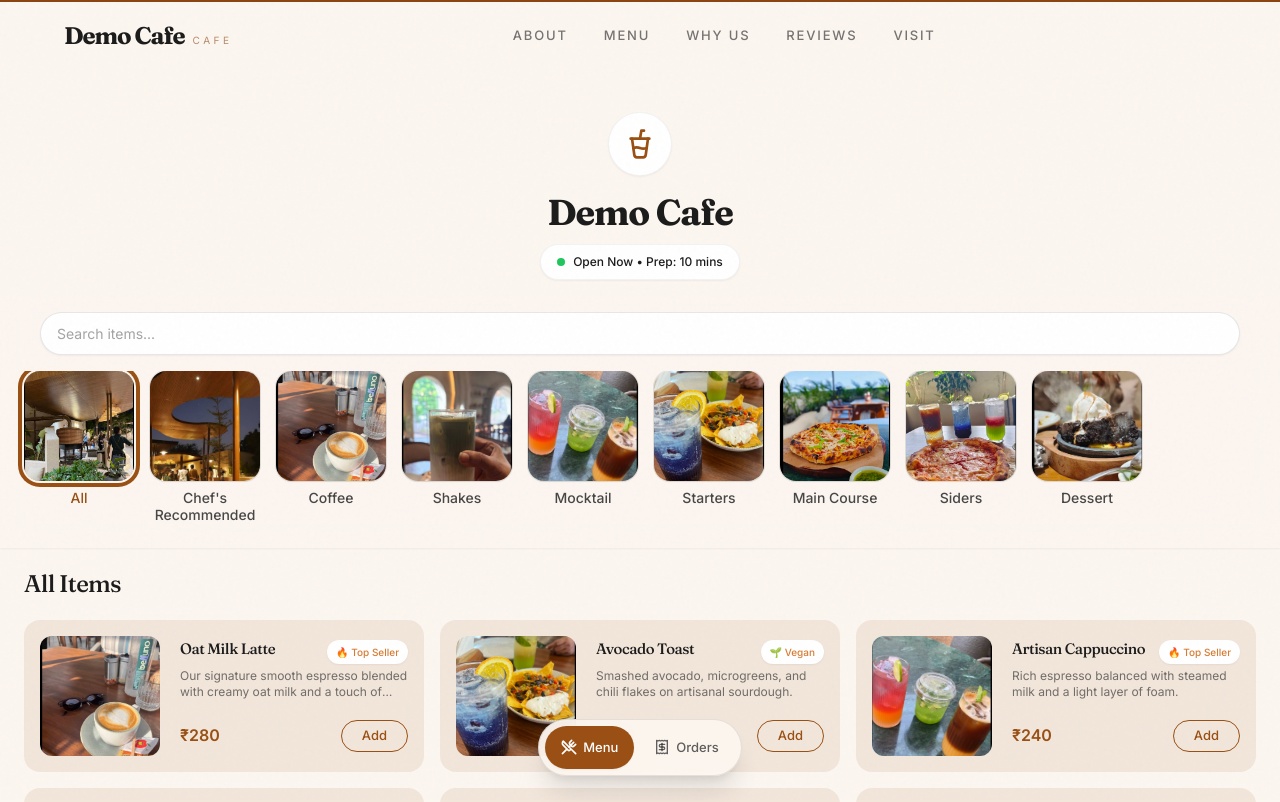
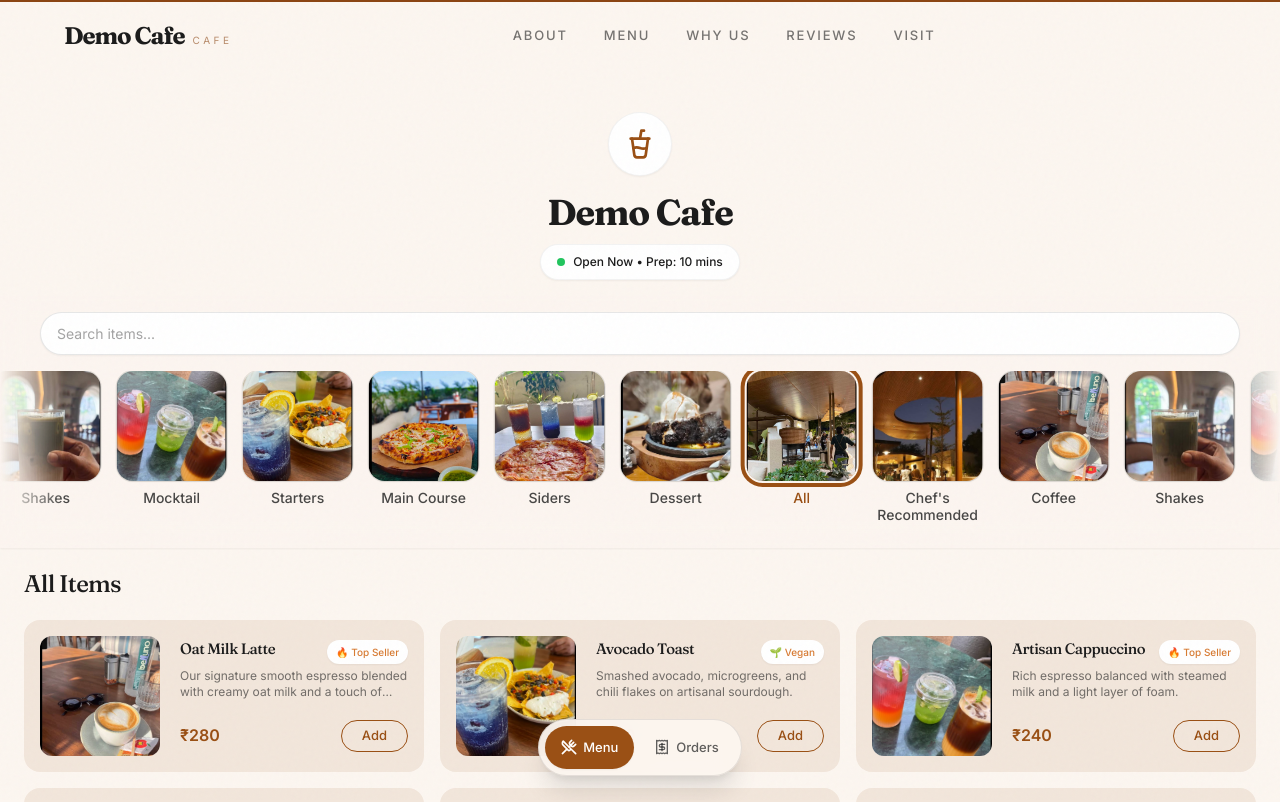
Before and after one commit to KenilPatel-30/DemoWebsite, a Next.js app: page /order in a window 1280 px wide. Shown: the top 802 px of the page. Built offline with nearby package versions, Linux system fonts and the light colour scheme.

Commit message:
Restore CSS infinite marquee with duplicates for seamless loop

```diff
--- a/components/order/OrderMenu.tsx
+++ b/components/order/OrderMenu.tsx
@@ -25,55 +25,6 @@ export default function OrderMenu() {
   const { setCurrentView, setActiveItem, cart, updateQuantity, addToCart } = useOrder();
   const [activeCategory, setActiveCategory] = useState("All");
   const [searchQuery, setSearchQuery] = useState("");
-  const scrollContainerRef = useRef<HTMLDivElement>(null);
-
-  useEffect(() => {
-    const container = scrollContainerRef.current;
-    if (!container) return;
-
-    let animationFrameId: number;
-    let direction = 1;
-    let lastTime = performance.now();
-
-    const scroll = (time: number) => {
-      const deltaTime = time - lastTime;
-      lastTime = time;
-
-      // Adjust speed (pixels per millisecond)
-      const speed = 0.03 * deltaTime;
-
-      if (container.scrollWidth > container.clientWidth) {
-        if (container.scrollLeft >= (container.scrollWidth - container.clientWidth - 1)) {
-          direction = -1;
-        } else if (container.scrollLeft <= 0) {
-          direction = 1;
-        }
-        container.scrollLeft += speed * direction;
-      }
-      animationFrameId = requestAnimationFrame(scroll);
-    };
-
-    const handleInteractionStart = () => cancelAnimationFrame(animationFrameId);
-    const handleInteractionEnd = () => {
-      lastTime = performance.now();
-      animationFrameId = requestAnimationFrame(scroll);
-    };
-
-    container.addEventListener("mouseenter", handleInteractionStart);
-    container.addEventListener("mouseleave", handleInteractionEnd);
-    container.addEventListener("touchstart", handleInteractionStart, { passive: true });
-    container.addEventListener("touchend", handleInteractionEnd);
-
-    animationFrameId = requestAnimationFrame(scroll);
-
-    return () => {
-      cancelAnimationFrame(animationFrameId);
-      container.removeEventListener("mouseenter", handleInteractionStart);
-      container.removeEventListener("mouseleave", handleInteractionEnd);
-      container.removeEventListener("touchstart", handleInteractionStart);
-      container.removeEventListener("touchend", handleInteractionEnd);
-    };
-  }, []);
 
   const filteredMenu = ORDER_MENU.filter(item => {
     const matchesCategory = activeCategory === "All" || item.category === activeCategory;
@@ -109,17 +60,20 @@ export default function OrderMenu() {
           />
         </div>
 
-        {/* Category Row */}
-        <div className="w-full pb-4 mt-2">
-          <div
-            ref={scrollContainerRef}
-            className="flex gap-4 overflow-x-auto px-6 no-scrollbar snap-x"
-          >
-            {ORDER_CATEGORIES.map((cat, i) => (
+        {/* Category Marquee */}
+        <div
+          className="w-full overflow-hidden pb-4 mt-2"
+          style={{
+            maskImage: "linear-gradient(to right, transparent, black 5%, black 95%, transparent)",
+            WebkitMaskImage: "linear-gradient(to right, transparent, black 5%, black 95%, transparent)"
+          }}
+        >
+          <div className="flex gap-4 w-max animate-marquee hover:[animation-play-state:paused]">
+            {[...ORDER_CATEGORIES, ...ORDER_CATEGORIES, ...ORDER_CATEGORIES].map((cat, i) => (
               <div
                 key={`${cat}-${i}`}
                 onClick={() => setActiveCategory(cat)}
-                className="flex flex-col items-center gap-2 cursor-pointer group flex-shrink-0 transition-all hover:scale-[1.02] active:scale-95 w-[90px] md:w-[110px] snap-start"
+                className="flex flex-col items-center gap-2 cursor-pointer group flex-shrink-0 transition-all hover:scale-[1.02] active:scale-95 w-[90px] md:w-[110px]"
               >
                  <div className={`relative w-full aspect-[4/3] md:aspect-square rounded-2xl overflow-hidden ${activeCategory === cat ? 'ring-4 ring-[#9A5015] ring-offset-2 ring-offset-[#FCF6F0]' : 'ring-1 ring-ink/10 shadow-sm'}`}>
                    <Image src={CATEGORY_IMAGES[cat] || IMG.warmInterior} alt={cat} fill className="object-cover group-hover:scale-110 transition-transform duration-700" />
```
